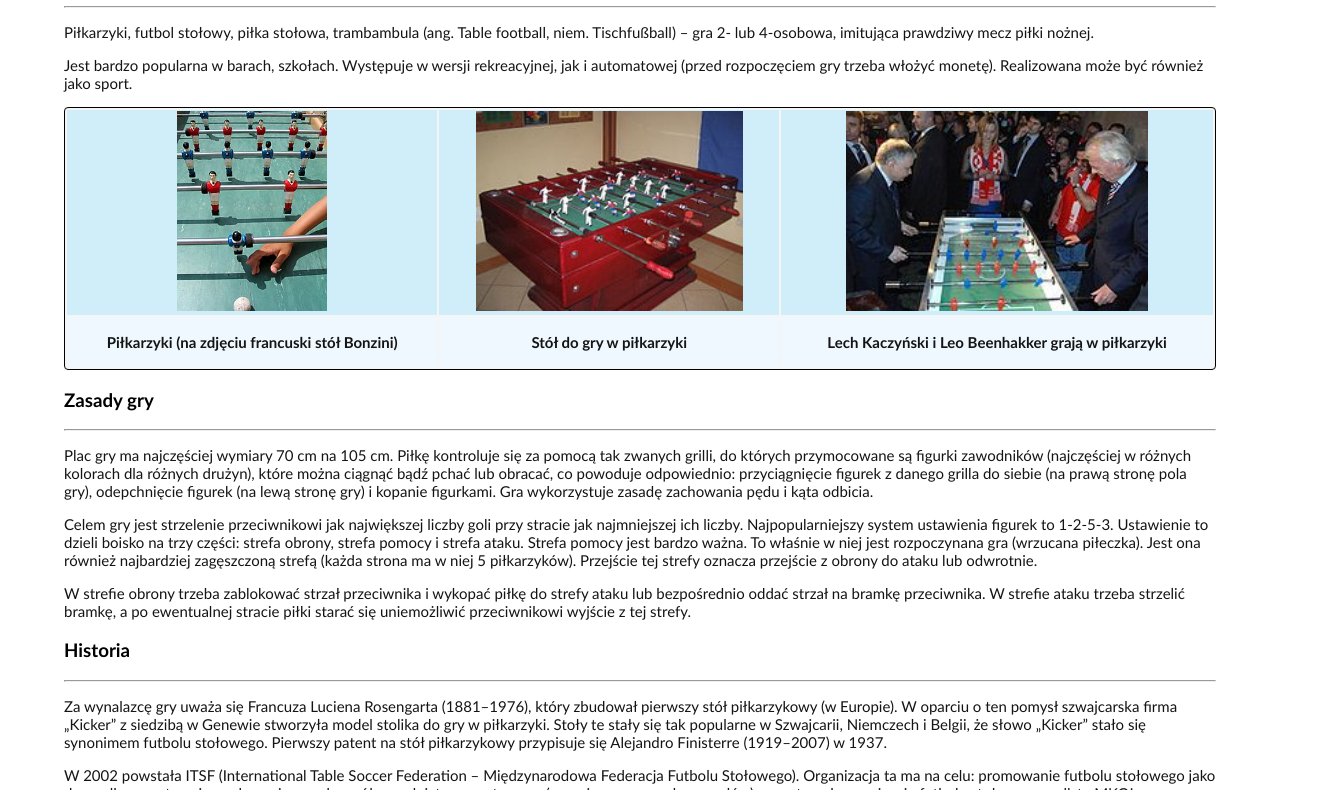
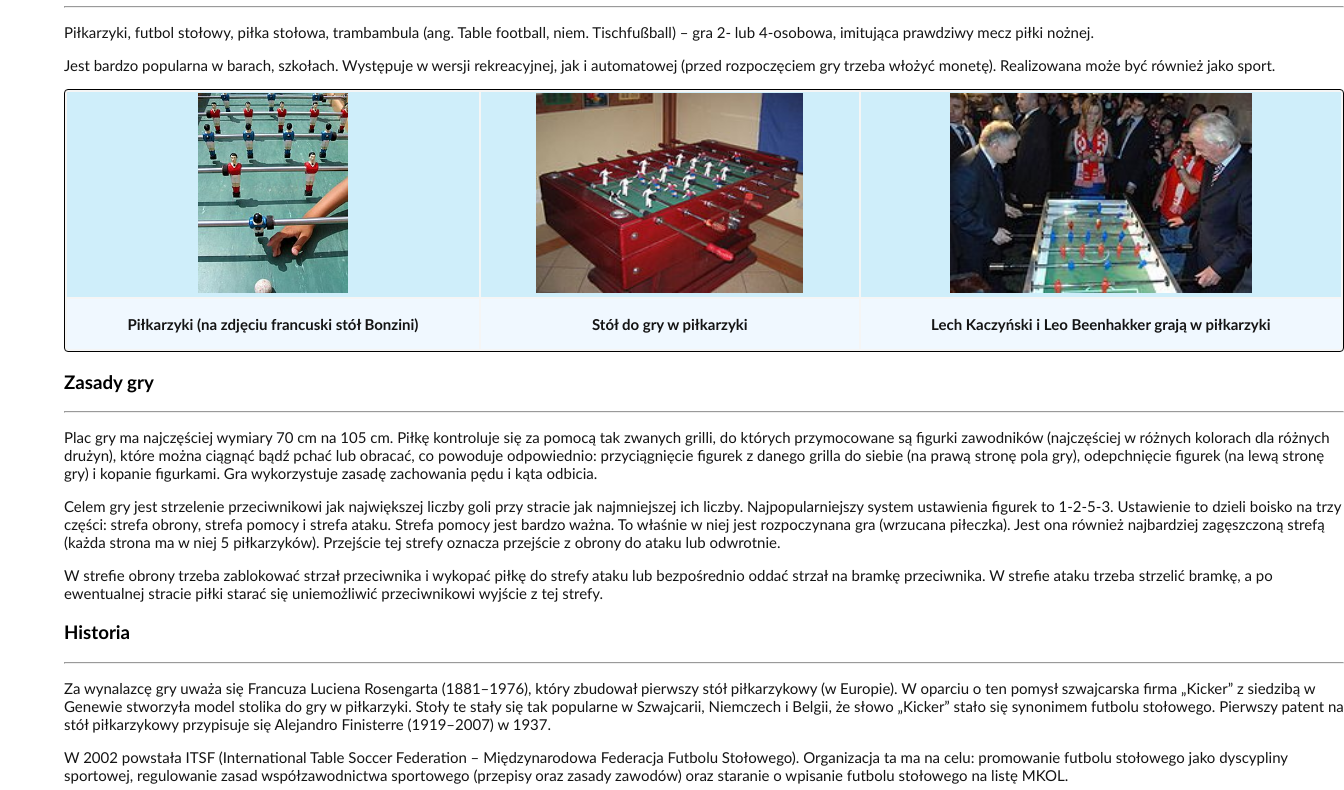
Before and after one commit to numbersanalyst/pilkarzyki, a plain HTML site: page index.html in a window 1280 px wide. Shown: the part 76-866 px from the top of the page, 1344 px wide, since content can reach past the window. Drawn offline with Linux system fonts and the light colour scheme.

Commit message:
Update style.css

```diff
--- a/styles/style.css
+++ b/styles/style.css
@@ -1,5 +1,5 @@
 body {
-    max-width: 1500px;
+    width: 100%;
     margin-left: 5%;
     margin-right: 5%;
     font-family: Calibri;
@@ -31,5 +31,6 @@ th {
 }
 
 img {
+    max-width: 100%;
     height: 200px;
 }
```
